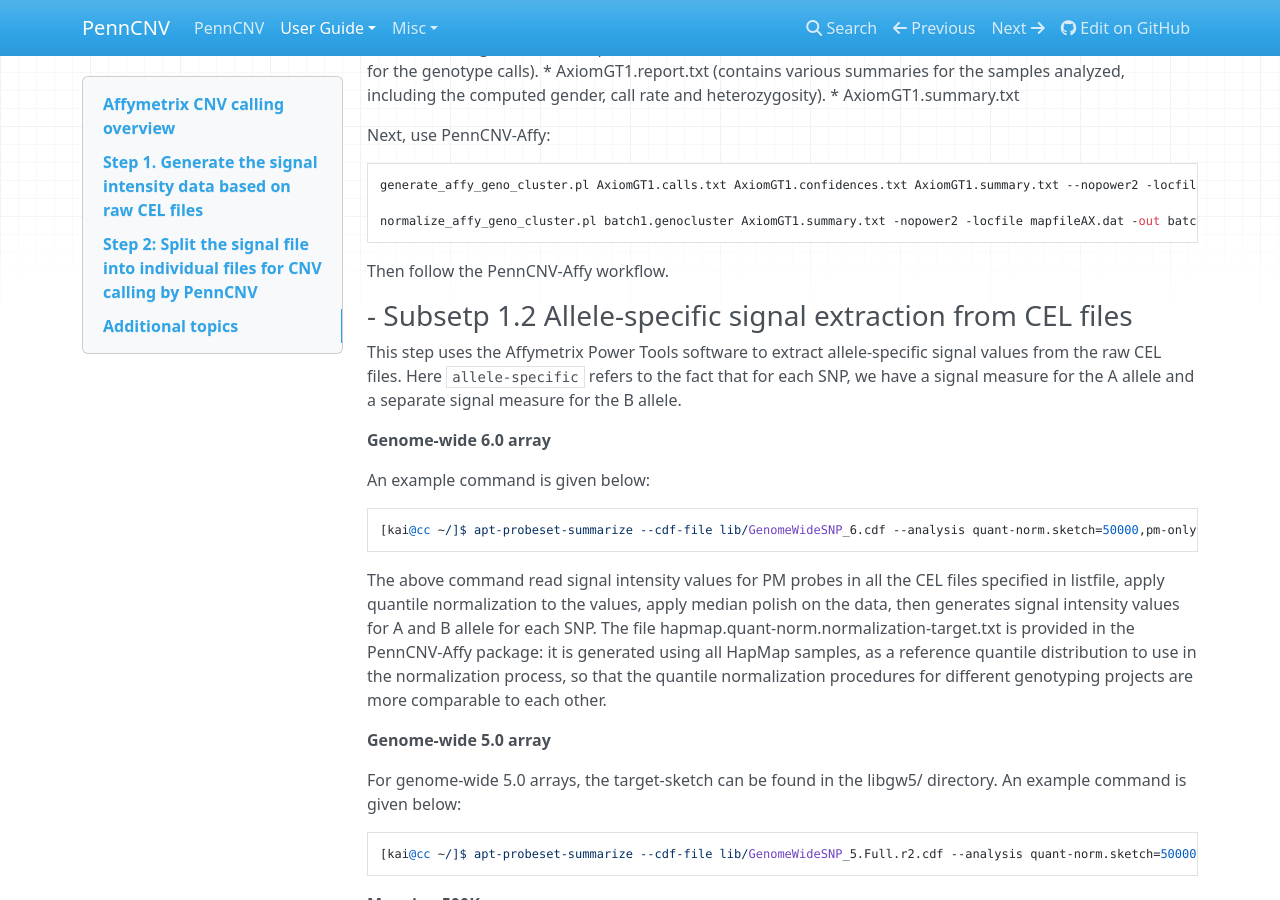
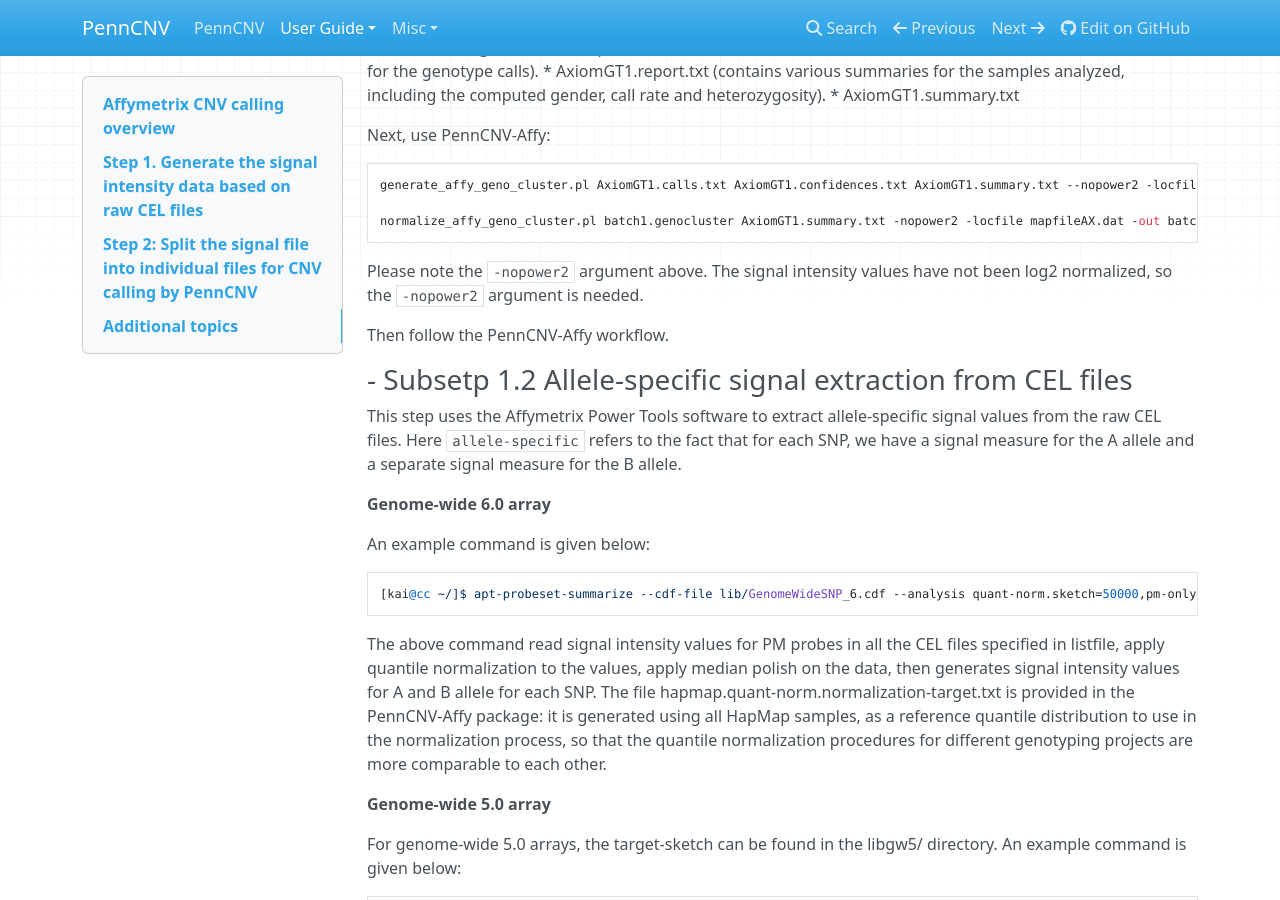
Before and after one commit to WGLab/PennCNV, an MkDocs documentation site: the page built from docs/user-guide/affy.md, in a window 1280 px wide and 900 px high, scrolled down 3119 px. Built offline with MkDocs 1.6.1, drawn with Linux system fonts in a browser that asks for light colours; nearby versions of some CDN libraries; old or Windows-style settings are respelled for this version of MkDocs.

Commit message:
Update affy.md

````diff
--- a/docs/user-guide/affy.md
+++ b/docs/user-guide/affy.md
@@ -79,6 +79,8 @@ generate_affy_geno_cluster.pl AxiomGT1.calls.txt AxiomGT1.confidences.txt AxiomG
 
 normalize_affy_geno_cluster.pl batch1.genocluster AxiomGT1.summary.txt -nopower2 -locfile mapfileAX.dat -out batch1_lrr_baf.txt
 ```
+
+Please note the `-nopower2` argument above. The signal intensity values have not been log2 normalized, so the `-nopower2` argument is needed.
 
 Then follow the PennCNV-Affy workflow.
 
````
